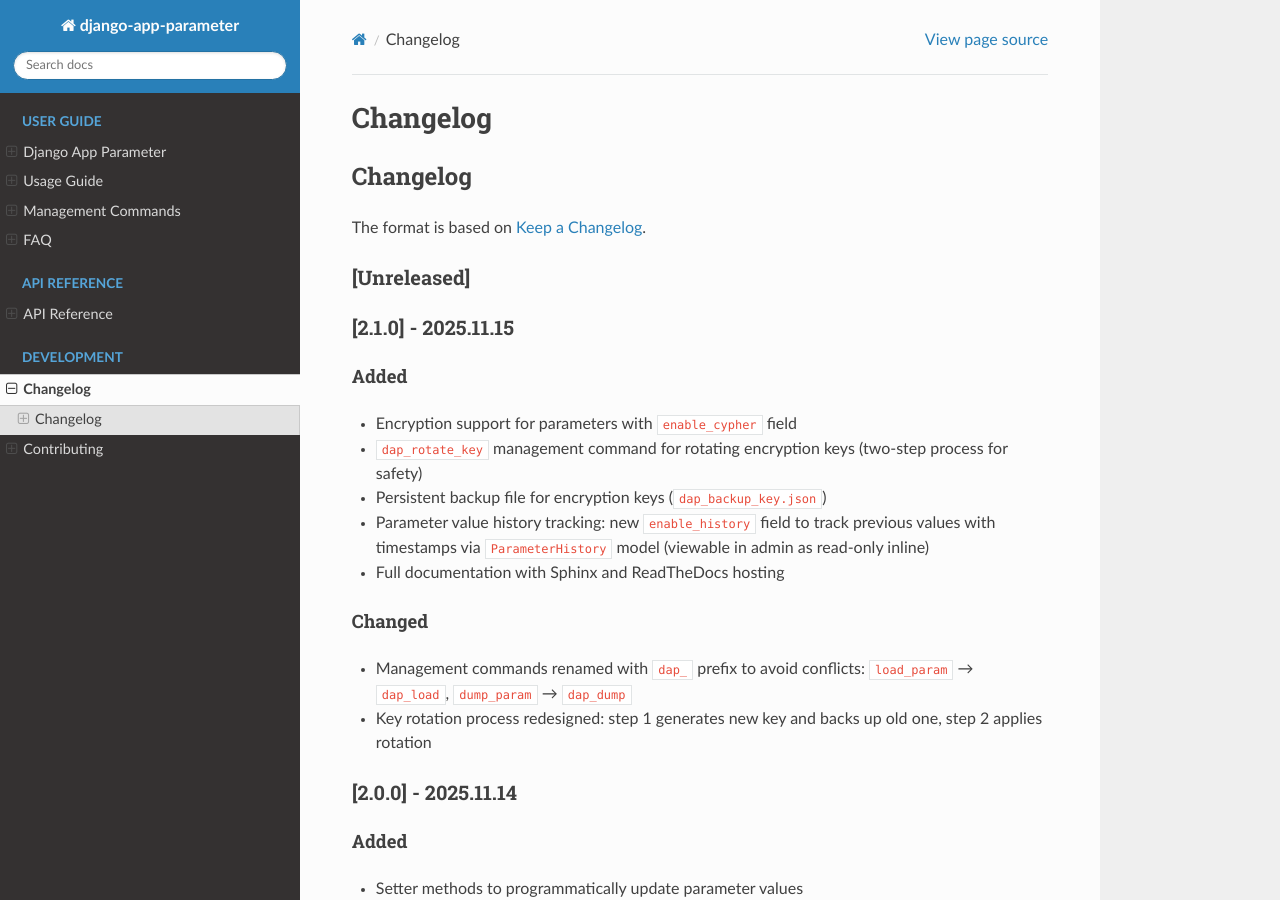
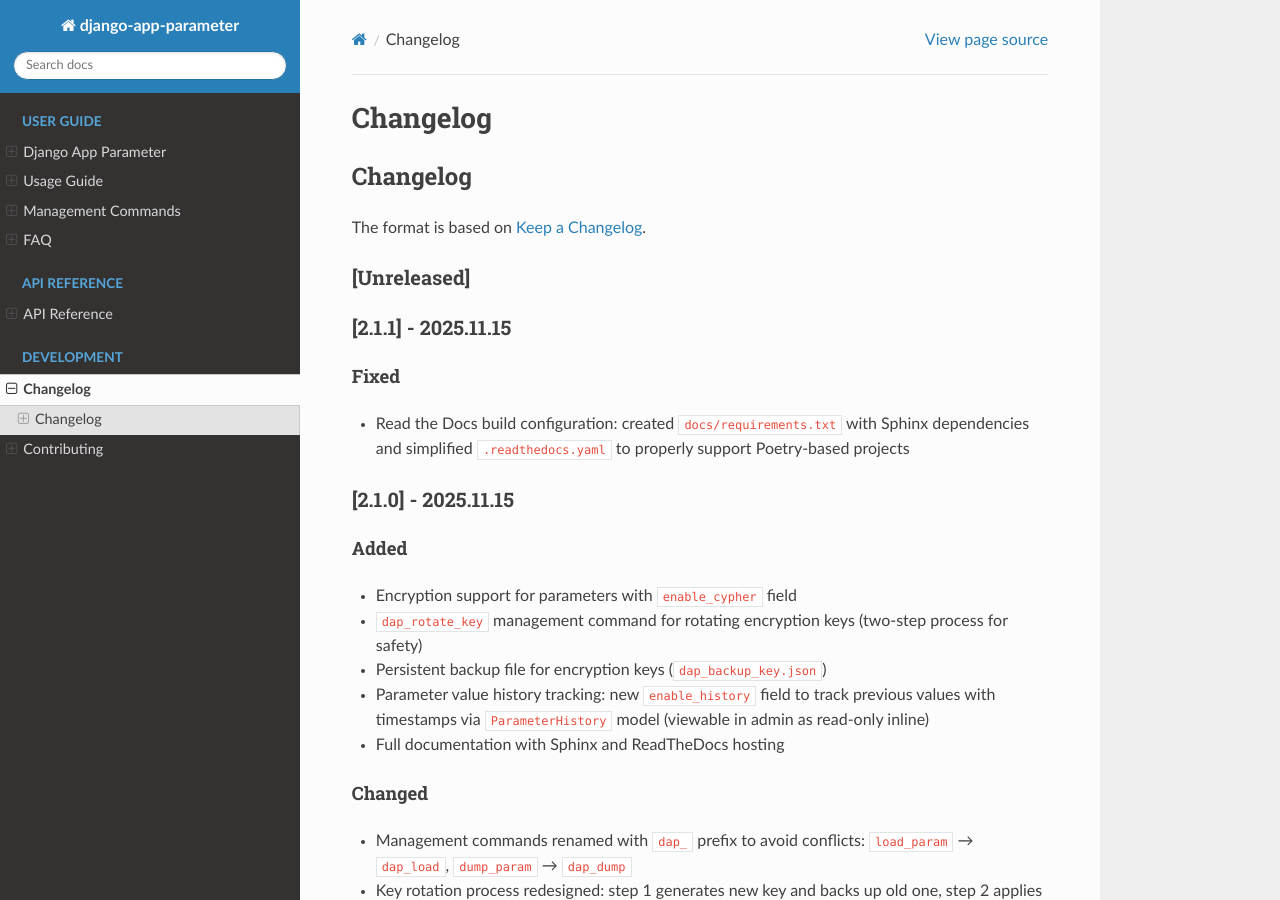
Before and after one commit to Swannbm/django-app-parameter, a Sphinx documentation site: the page built from docs/changelog.rst, in a window 1280 px wide and 900 px high. Built offline with Sphinx 7.4.7 and the Read the Docs theme 3.1.0, drawn with Linux system fonts in a browser that asks for light colours.

Commit message:
Update version to 2.1.1 and enhance Read the Docs configuration with Sphinx dependencies

```diff
--- a/CHANGELOG.md
+++ b/CHANGELOG.md
@@ -3,6 +3,11 @@
 The format is based on [Keep a Changelog](https://keepachangelog.com/en/1.0.0/).
 
 ## [Unreleased]
+
+## [2.1.1] - 2025.11.15
+
+### Fixed
+* Read the Docs build configuration: created `docs/requirements.txt` with Sphinx dependencies and simplified `.readthedocs.yaml` to properly support Poetry-based projects
 
 ## [2.1.0] - 2025.11.15
 
--- a/docs/conf.py
+++ b/docs/conf.py
@@ -37,9 +37,9 @@
 author = "Swann Bouvier-Muller"
 
 # The short X.Y version
-version = "2.0"
+version = "2.1"
 # The full version, including alpha/beta/rc tags
-release = "2.0.0"
+release = "2.1.1"
 
 # -- General configuration ---------------------------------------------------
 
--- a/pyproject.toml
+++ b/pyproject.toml
@@ -1,6 +1,6 @@
 [tool.poetry]
 name = "django-app-parameter"
-version = "2.1.0"
+version = "2.1.1"
 description = "App-Parameter is a very simple Django app to save application's parameter in the database."
 authors = ["Swann <swann.bouviermuller@gmail.com>"]
 maintainers = ["Swann <swann.bouviermuller@gmail.com>"]
```
Also changed, not shown: README.md (+1 -1 lines), docs/requirements.txt (added, +11 -0 lines), .readthedocs.yaml.
